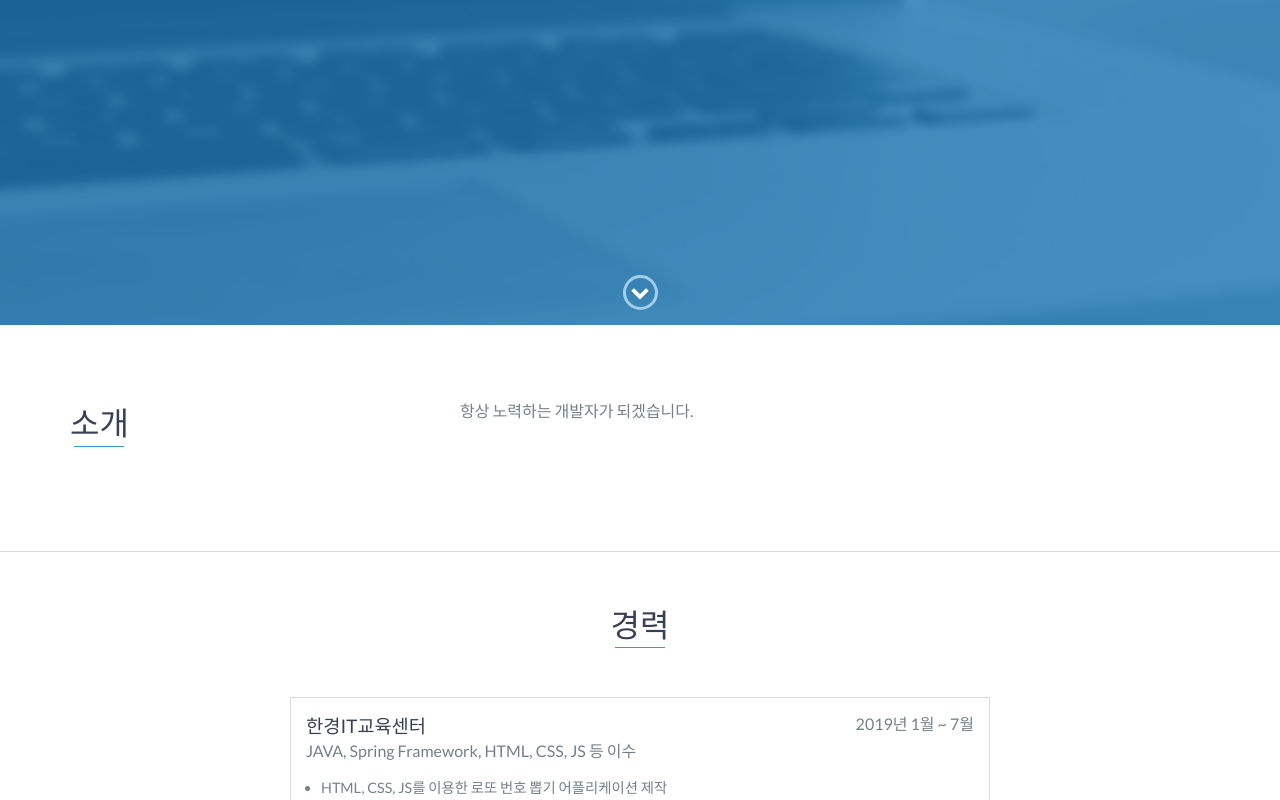
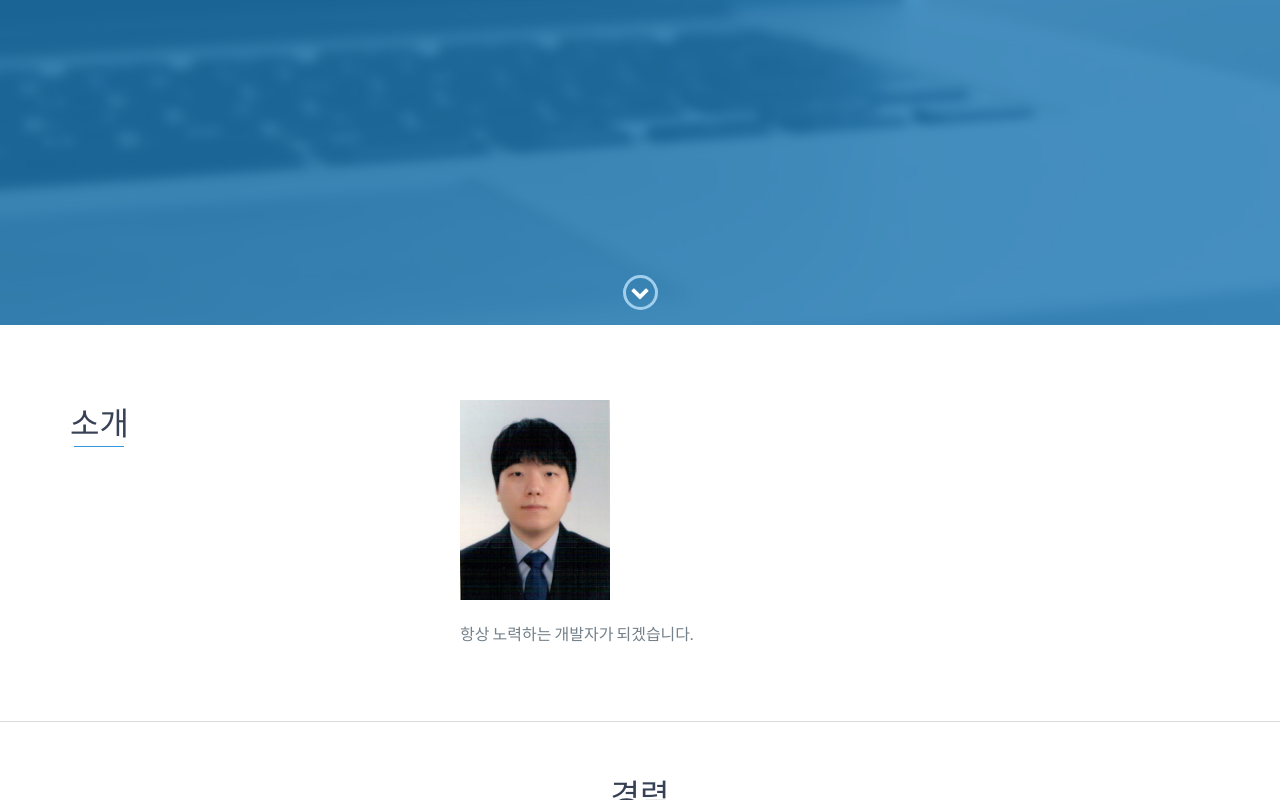
Before and after one commit to takitani86/PORTFOLIO, a website: page index.html in a window 1280 px wide. Shown: the part 475-1275 px from the top of the page. Drawn offline with nearby package versions, Linux system fonts and the light colour scheme.

Commit message:
사진 추가

```diff
--- a/index.html
+++ b/index.html
@@ -69,6 +69,7 @@
           <h2 class="heading">소개</h2>
         </div>
         <div class="col-md-8">
+          <img src="images/self.jpg" width="150px" height="200px"><br><br>
           <p>
             항상 노력하는 개발자가 되겠습니다.
           </p>
```
Also changed, not shown: images/self.jpg (added).
